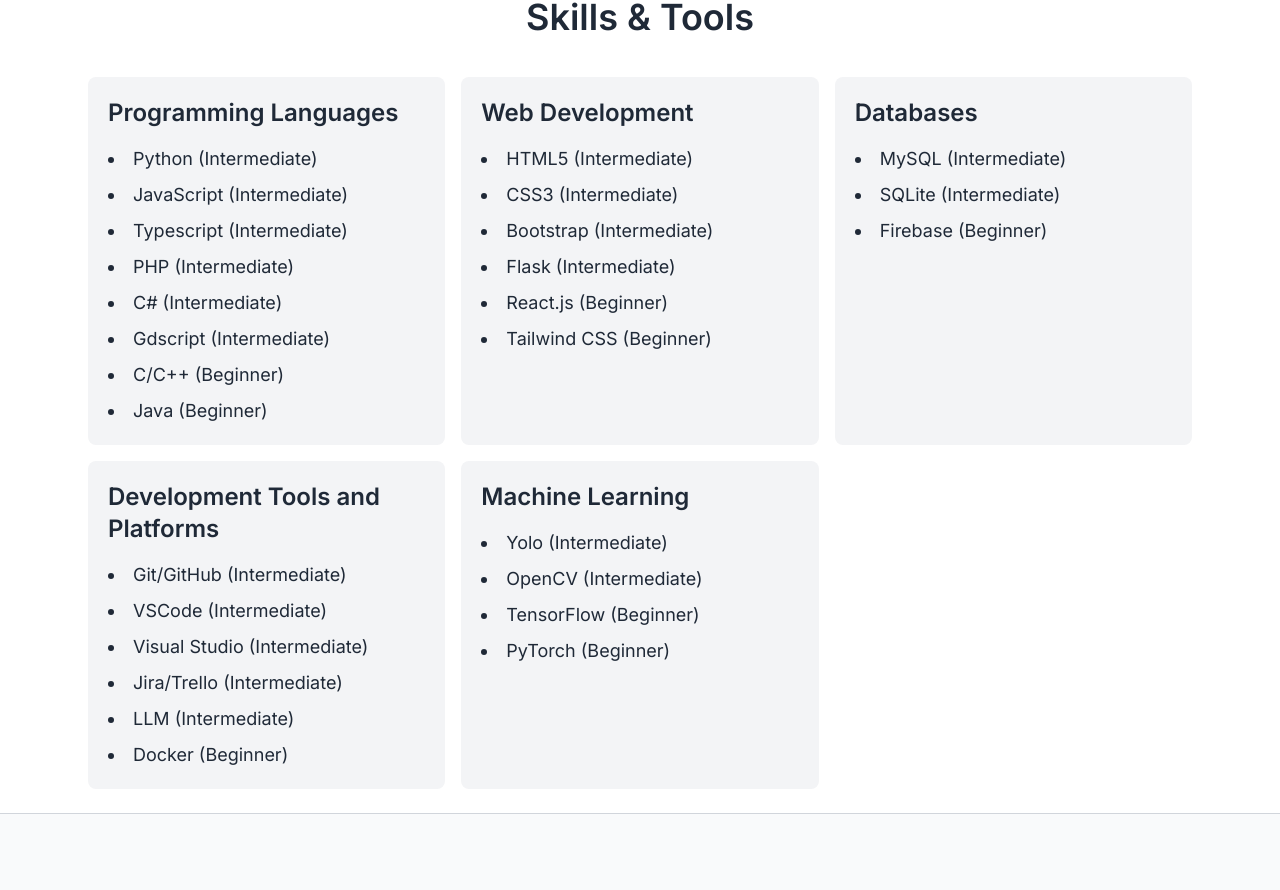
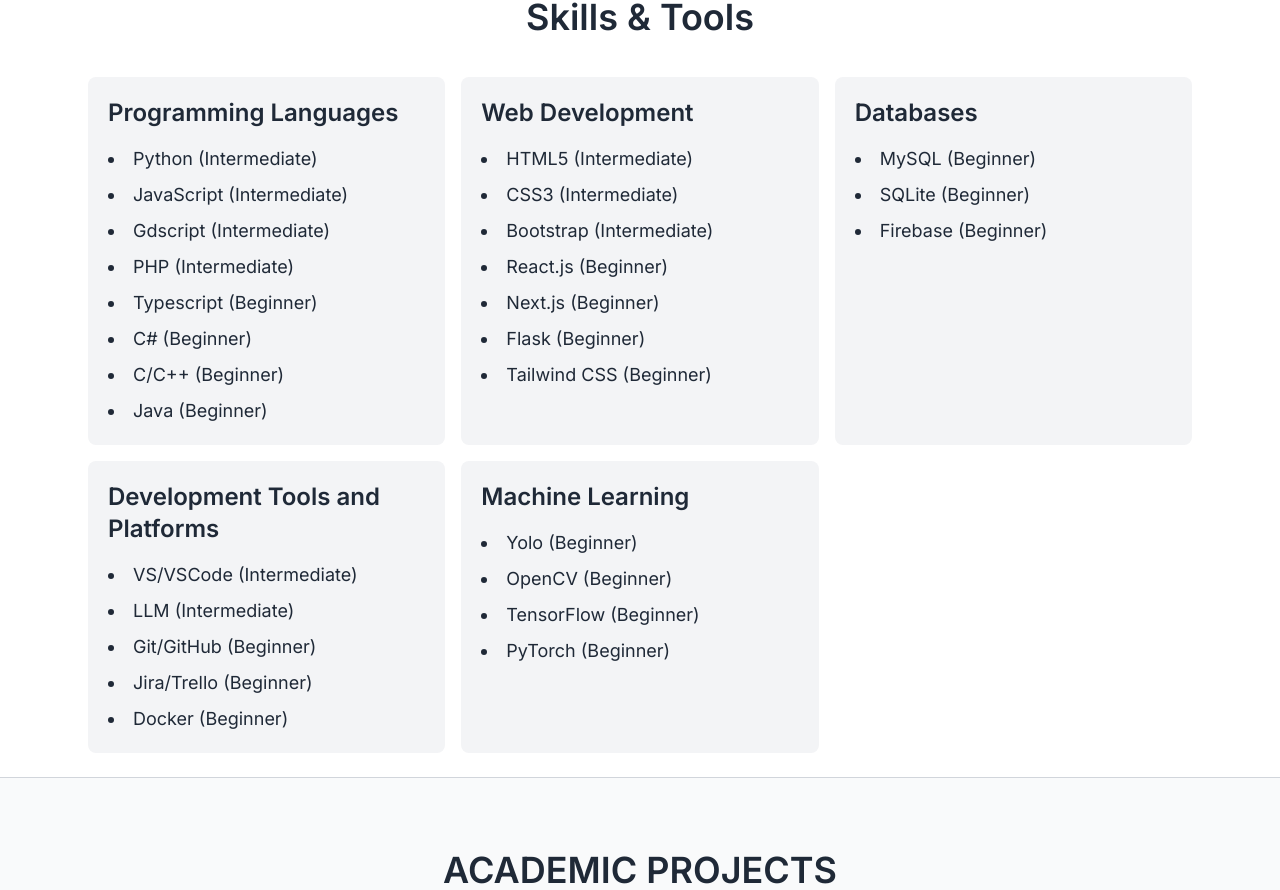
Before and after one commit to BrianShiroe/portfolio-react-typescript-tailwind, a React (Vite) app: page / in a window 1280 px wide. Shown: the part 1725-2615 px from the top of the page. Built offline with nearby package versions, Linux system fonts and the light colour scheme.

Commit message:
Update Skills.tsx

```diff
--- a/src/pages/Skills.tsx
+++ b/src/pages/Skills.tsx
@@ -5,10 +5,10 @@
   "Programming Languages": [
     "Python (Intermediate)",
     "JavaScript (Intermediate)",
-    "Typescript (Intermediate)",
+    "Gdscript (Intermediate)",
     "PHP (Intermediate)",
-    "C# (Intermediate)",
-    "Gdscript (Intermediate)",
+    "Typescript (Beginner)",
+    "C# (Beginner)",
     "C/C++ (Beginner)",
     "Java (Beginner)",
   ],
@@ -16,26 +16,26 @@
     "HTML5 (Intermediate)",
     "CSS3 (Intermediate)",
     "Bootstrap (Intermediate)",
-    "Flask (Intermediate)",
     "React.js (Beginner)",
+    "Next.js (Beginner)",
+    "Flask (Beginner)",
     "Tailwind CSS (Beginner)",
   ],
   "Databases": [
-    "MySQL (Intermediate)",
-    "SQLite (Intermediate)",
+    "MySQL (Beginner)",
+    "SQLite (Beginner)",
     "Firebase (Beginner)",
   ],
   "Development Tools and Platforms": [
-    "Git/GitHub (Intermediate)",
-    "VSCode (Intermediate)",
-    "Visual Studio (Intermediate)",
-    "Jira/Trello (Intermediate)",
+    "VS/VSCode (Intermediate)",
     "LLM (Intermediate)",
+    "Git/GitHub (Beginner)",
+    "Jira/Trello (Beginner)",
     "Docker (Beginner)",
   ],
   "Machine Learning": [
-    "Yolo (Intermediate)",
-    "OpenCV (Intermediate)",
+    "Yolo (Beginner)",
+    "OpenCV (Beginner)",
     "TensorFlow (Beginner)",
     "PyTorch (Beginner)",
   ],
```
